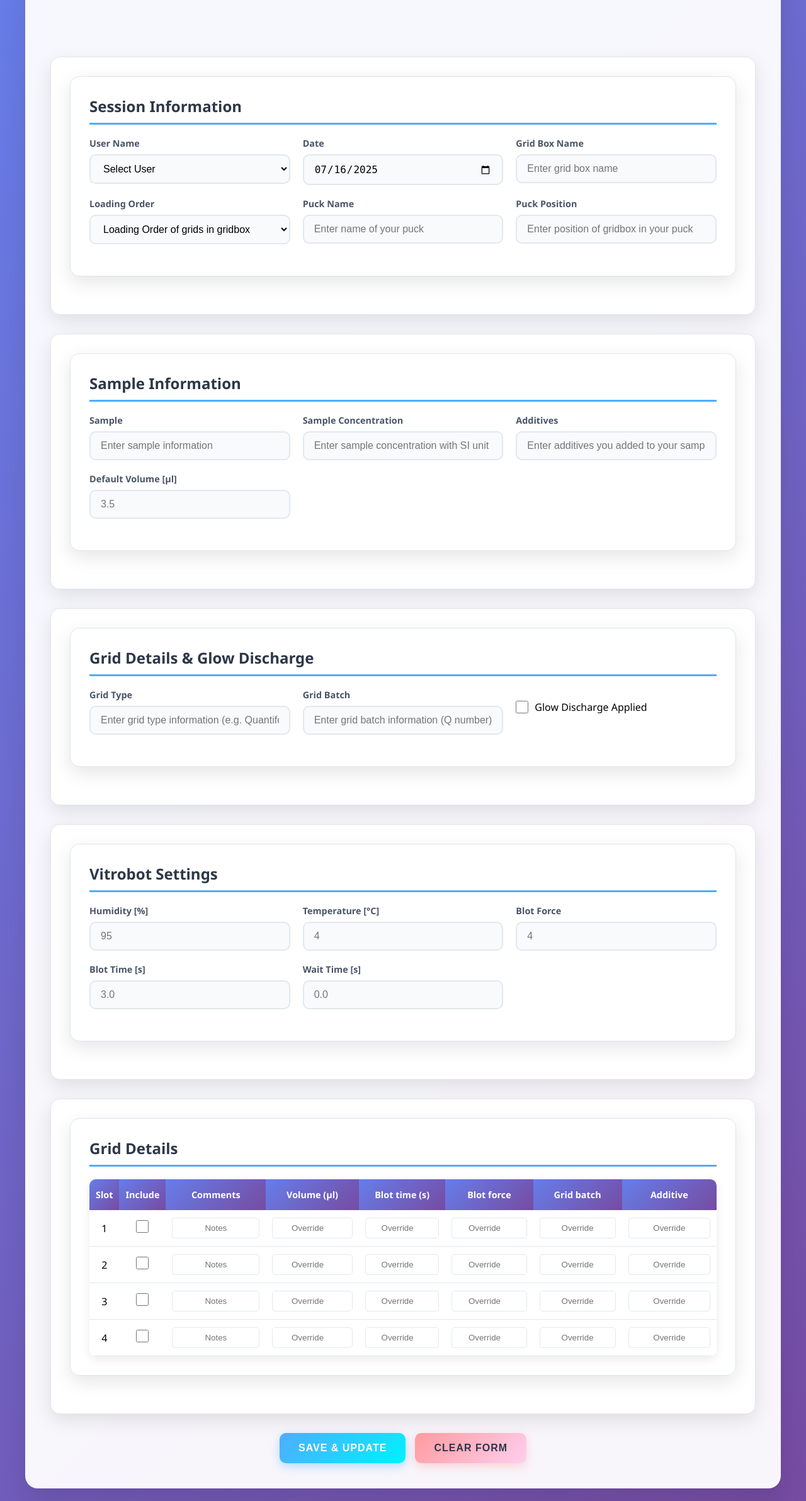
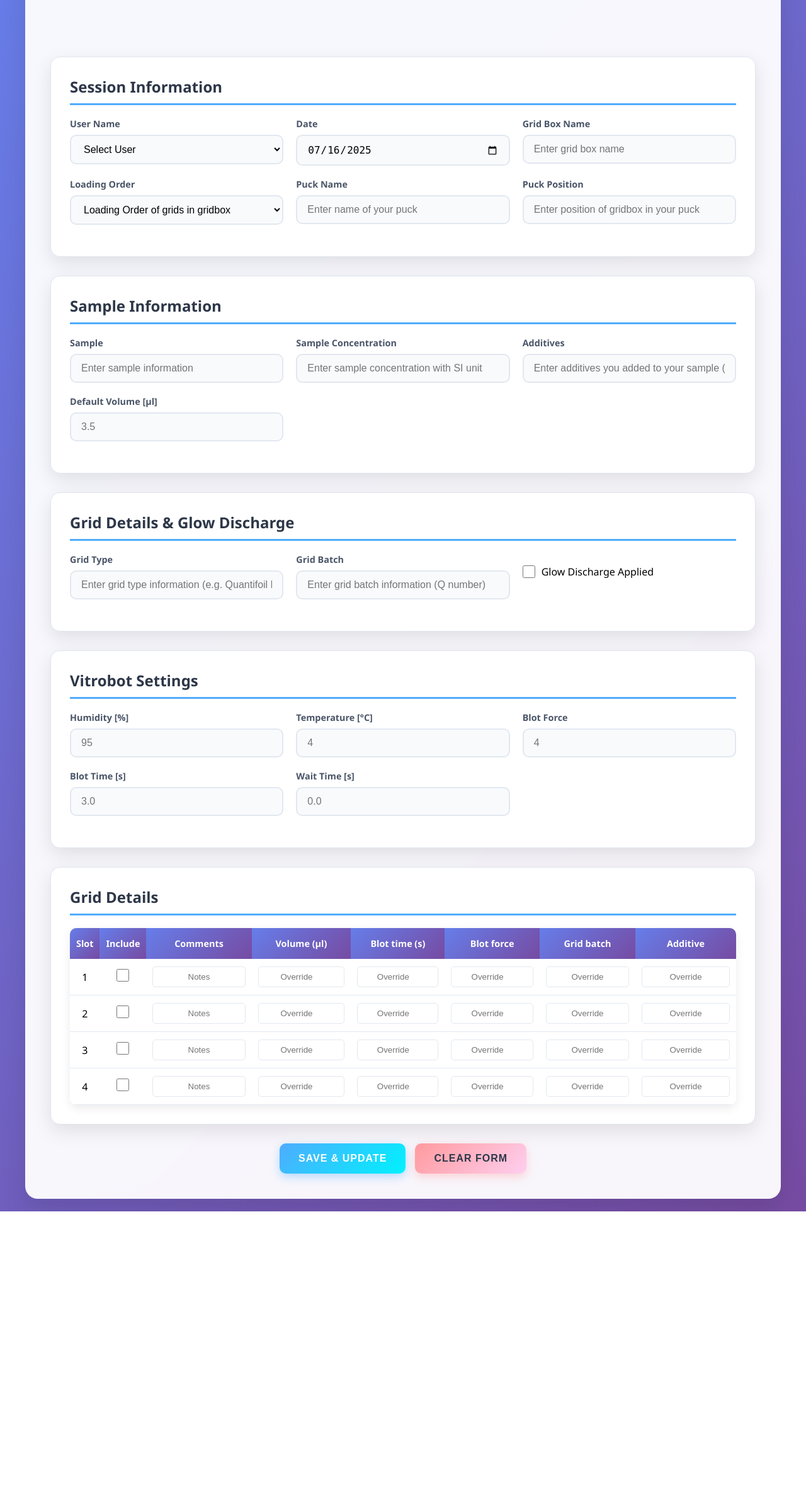
Before and after one commit to LabThoma/upthomae-cryoem-website, a PHP site: page / in a window 1280 px wide. Shown: the part 147-2531 px from the top of the page at 63% size. After the commit the page ends 2071 px from the top, so only its background shows below. Run offline with PHP 8.4, Linux system fonts and the light colour scheme.

Commit message:
Removed double border
Removed secondary border both in input form and in the database display tab

```diff
--- a/grid-managment/src/styles/main.css
+++ b/grid-managment/src/styles/main.css
@@ -78,7 +78,6 @@ body {
 .content {
     padding: 40px;
 }
-
 .content-view {
     display: none;
 }
@@ -95,12 +94,47 @@ body {
     box-shadow: 0 10px 30px rgba(0, 0, 0, 0.1);
     border: 1px solid #e0e6ed;
 }
+/* Style the actual components that get loaded inside the form-sections */
+#session-info > div,
+#sample-info > div,
+#grid-info > div,
+#vitrobot-settings > div,
+#grid-details > div,
+#grid-database > div {
+    background: white;
+    border-radius: 15px;
+    padding: 30px;
+    box-shadow: 0 10px 30px rgba(0, 0, 0, 0.1);
+    border: 1px solid #e0e6ed;
+    overflow: hidden; /* Keeps the border-radius working with the table */
+}
 
+/* Make the outer form-sections transparent */
+.content-view > .form-section {
+    background: transparent;
+    box-shadow: none;
+    border: none;
+    padding: 0;
+    margin-bottom: 20px;
+}
+
+/* Style section titles consistently */
 .section-title {
     font-size: 1.5rem;
     color: #2d3748;
     margin-bottom: 20px;
     padding-bottom: 10px;
+    border-bottom: 3px solid #4facfe;
+}
+
+/* Remove any specific styling from #databaseView .section-title that might be overriding */
+#databaseView .section-title {
+    background: transparent;
+    border-radius: 0;
+    padding: inherit;
+    margin-bottom: 20px;
+    box-shadow: none;
+    border: none;
     border-bottom: 3px solid #4facfe;
 }
 
```
